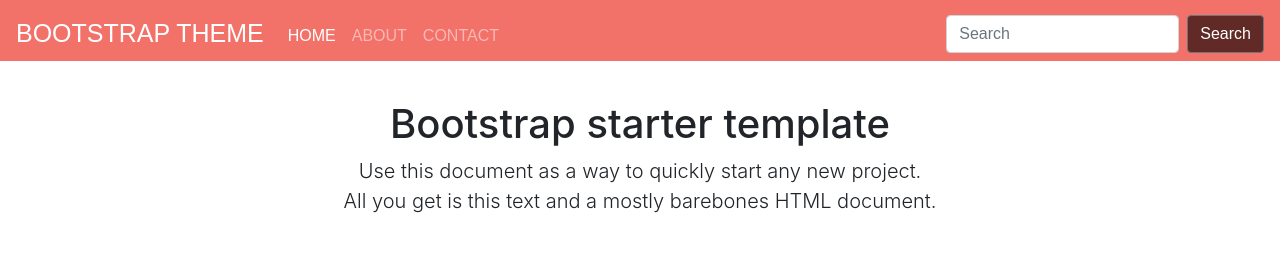
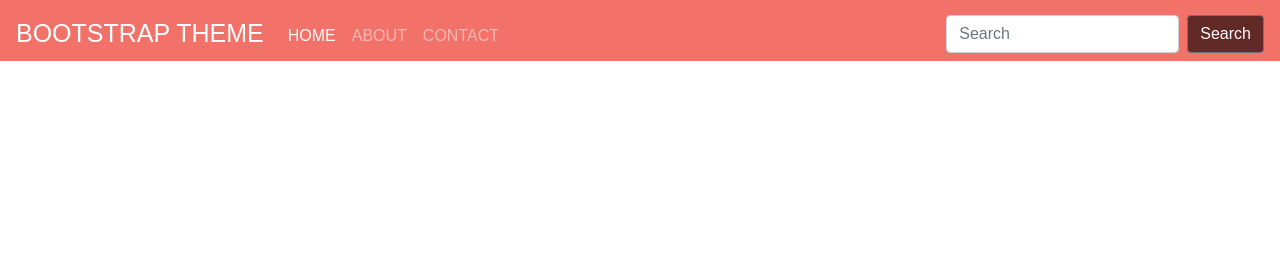
Before and after one commit to VivekAlhat/Bootstrap-Theme, a plain HTML site: page index.html in a window 1280 px wide. Drawn offline with Linux system fonts and the light colour scheme; a web font is replaced by a local one.

Commit message:
Remove Container

```diff
--- a/index.html
+++ b/index.html
@@ -42,13 +42,7 @@
     </div>
     </nav>
 
-    <main role="main" class="container">
-        <div class="starter-template">
-            <h1>Bootstrap starter template</h1>
-            <p class="lead">Use this document as a way to quickly start any new project.<br> All you get is this text and a mostly barebones HTML document.</p>
-        </div>
 
-    </main><!-- /.container -->
 
     <script src="js/bootstrap.js"></script>
 </body>
```
